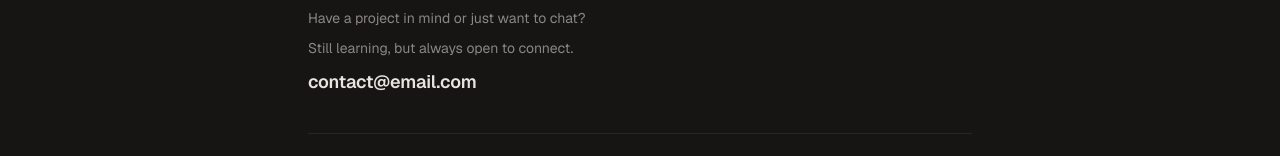
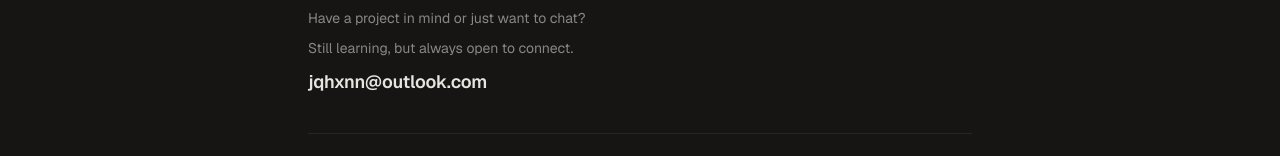
Before and after one commit to Jqhxnn/Portfolio, a Next.js app: page / in a window 1280 px wide. Shown: the part 2047-2203 px from the top of the page. Built offline with nearby package versions, Linux system fonts and the light colour scheme.

Commit message:
Update Footer.jsx

```diff
--- a/components/Footer.jsx
+++ b/components/Footer.jsx
@@ -12,8 +12,8 @@ export default function Footer() {
           <p>Have a project in mind or just want to chat?</p>
           <p className="learning-tag">Still learning, but always open to connect.</p>
 
-          <a href="mailto:contact@email.com" className="mail">
-            contact@email.com
+          <a href="mailto:jqhxnn@outlook.com" className="mail">
+            jqhxnn@outlook.com
           </a>
         </div>
 
```
